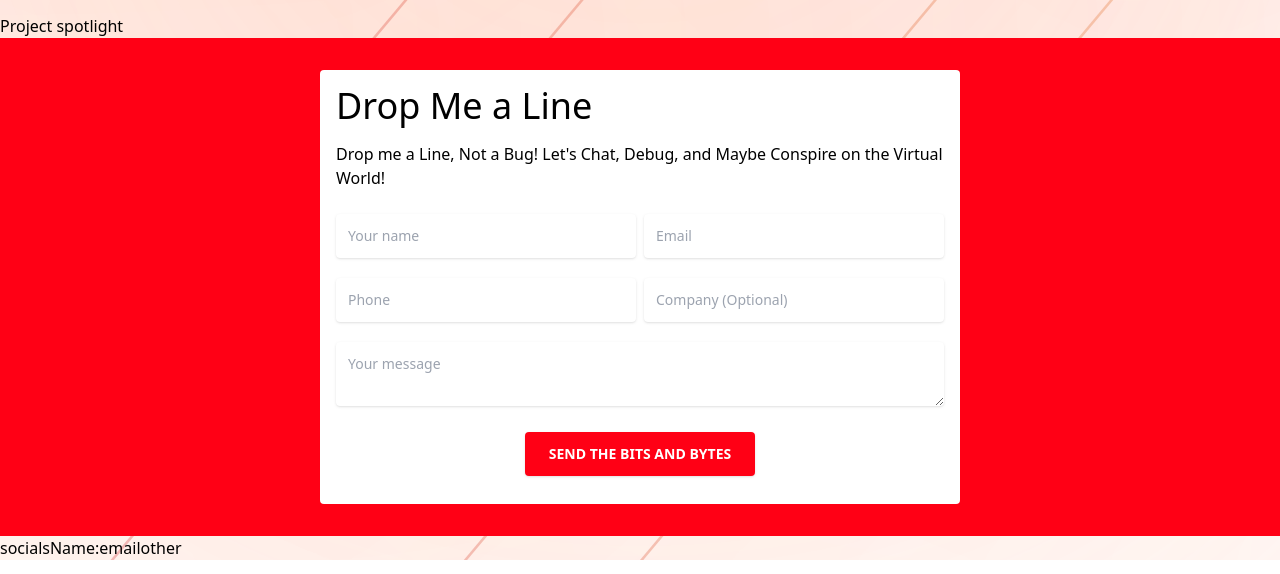
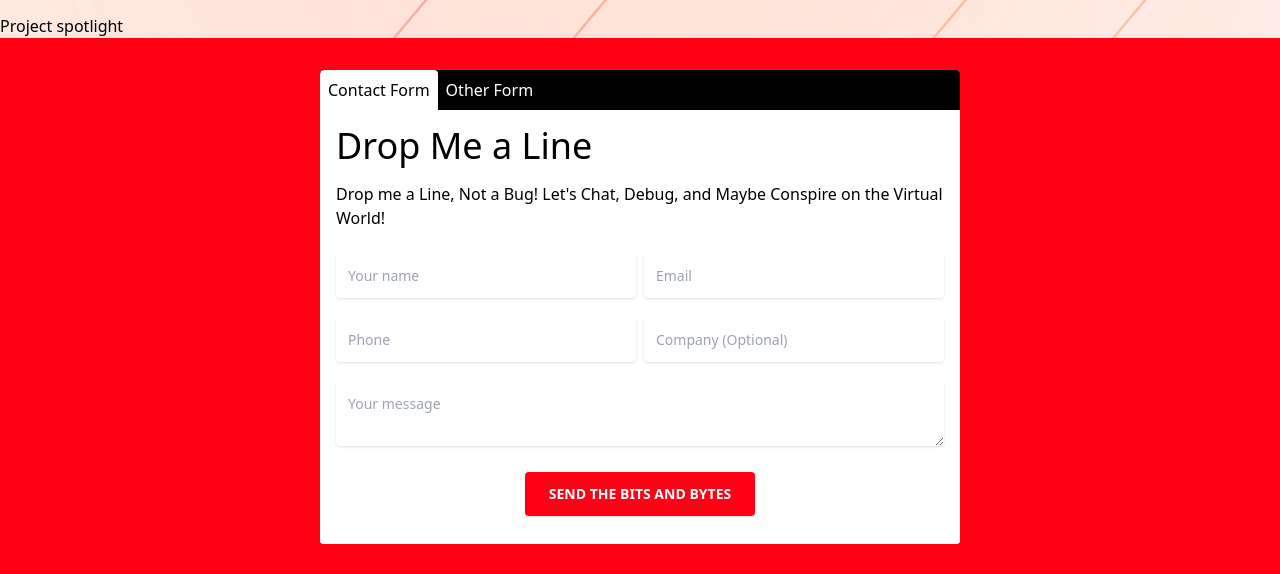
Before and after one commit to OliveSerg/personalsite-OliveSerg, a React (Vite) app in the folder frontend/: page / in a window 1280 px wide. Shown: the part 1543-2117 px from the top of the page. Built offline with nearby package versions, Linux system fonts and the light colour scheme; no server answers.

Commit message:
Add tab motion

```diff
--- a/frontend/src/App.tsx
+++ b/frontend/src/App.tsx
@@ -9,6 +9,7 @@ import { FaGithubSquare } from "react-icons/fa";
 import { FaLinkedin } from "react-icons/fa";
 import { FaEnvelope } from "react-icons/fa";
 import Glow from "@features/background-layers/glow";
+import { Tabs, Tab } from "@features/tabs";
 
 function App() {
 	return (
@@ -118,14 +119,22 @@ function App() {
 			</section>
 			<div className="projects">Project spotlight</div>
 			<div className="bg-scarlet-500 grid grid-cols-1 justify-items-center p-8">
-				<div className="max-w-screen-sm w-full p-4 bg-white rounded">
-					<h3 className="text-4xl mb-4">Drop Me a Line</h3>
-					<p className="mb-6">
-						Drop me a Line, Not a Bug! Let's Chat, Debug, and Maybe
-						Conspire on the Virtual World!
-					</p>
-					<ContactForm />
-				</div>
+				<Tabs
+					containerClassName="overflow-hidden max-w-screen-sm w-full bg-white rounded"
+					headerClassName="relative flex flex-wrap bg-black font-medium text-white"
+					contentClassName="bg-white p-4">
+					<Tab label="Contact Form">
+						<h3 className="text-4xl mb-4">Drop Me a Line</h3>
+						<p className="mb-6">
+							Drop me a Line, Not a Bug! Let's Chat, Debug, and
+							Maybe Conspire on the Virtual World!
+						</p>
+						<ContactForm />
+					</Tab>
+					<Tab label="Other Form">
+						<h3 className="text-4xl mb-4">Drop Me a Line</h3>
+					</Tab>
+				</Tabs>
 			</div>
 			<footer>
 				<span>socials</span>
--- a/frontend/src/features/tabs/tabs.tsx
+++ b/frontend/src/features/tabs/tabs.tsx
@@ -1,4 +1,5 @@
 import { ReactNode, useState, Children, isValidElement } from "react";
+import { motion } from "framer-motion";
 
 type Props = {
 	children: ReactNode;
@@ -24,11 +25,22 @@ const Tabs = ({
 			if (isValidElement(child)) {
 				return (
 					<div
-						className={`p-2 cursor-pointer ${
-							activeTab === index ? "bg-white" : ""
+						className={`cursor-pointer relative p-2 transition ${
+							activeTab === index ? "" : "hover:text-white/60"
 						}`}
 						onClick={() => handleTabClick(index)}>
 						{child.props.label}
+						{activeTab === index && (
+							<motion.span
+								layoutId="bubble"
+								className="absolute inset-0 z-10 bg-white mix-blend-difference rounded-t"
+								transition={{
+									type: "spring",
+									bounce: 0.2,
+									duration: 0.6,
+								}}
+							/>
+						)}
 					</div>
 				);
 			}
```
